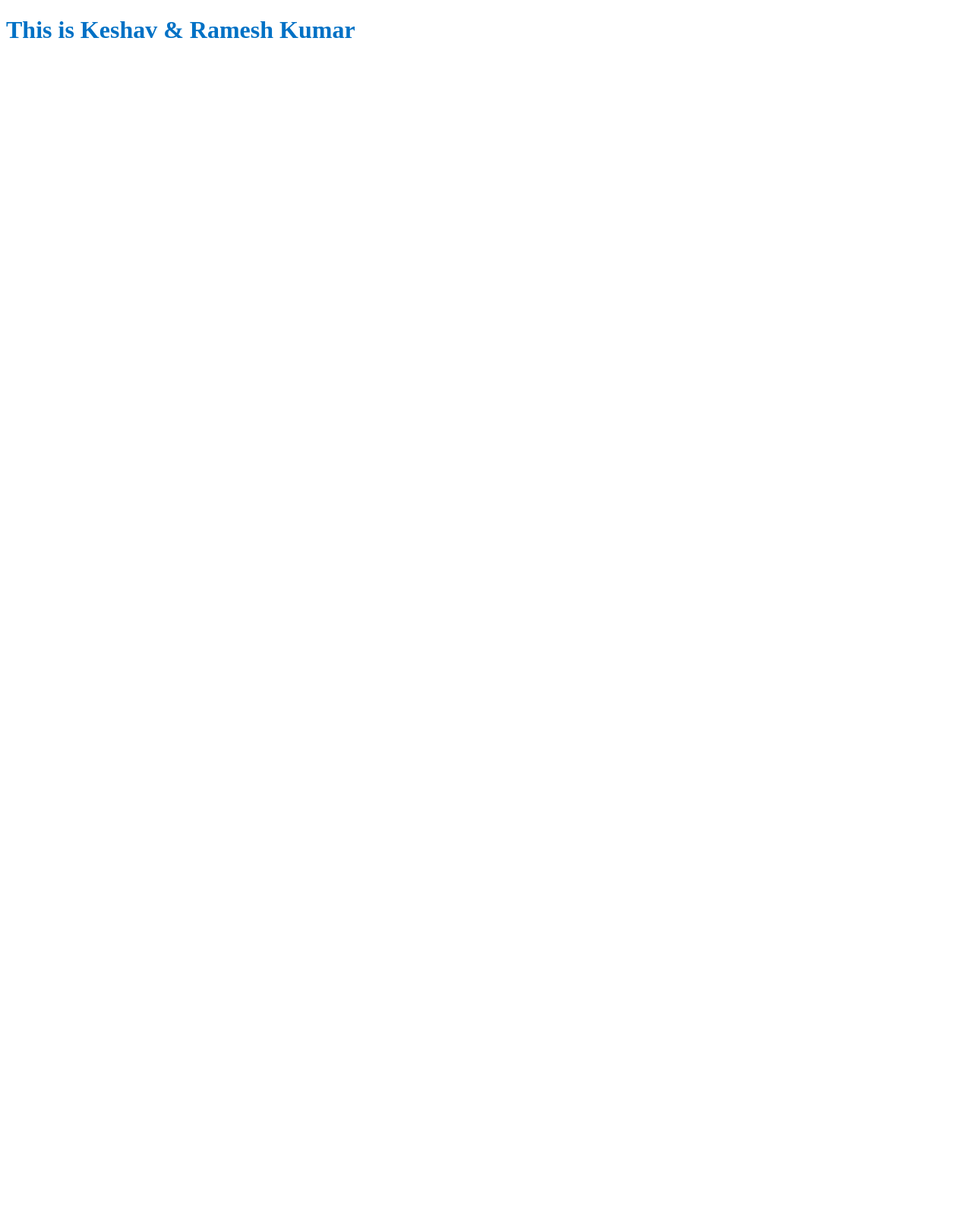
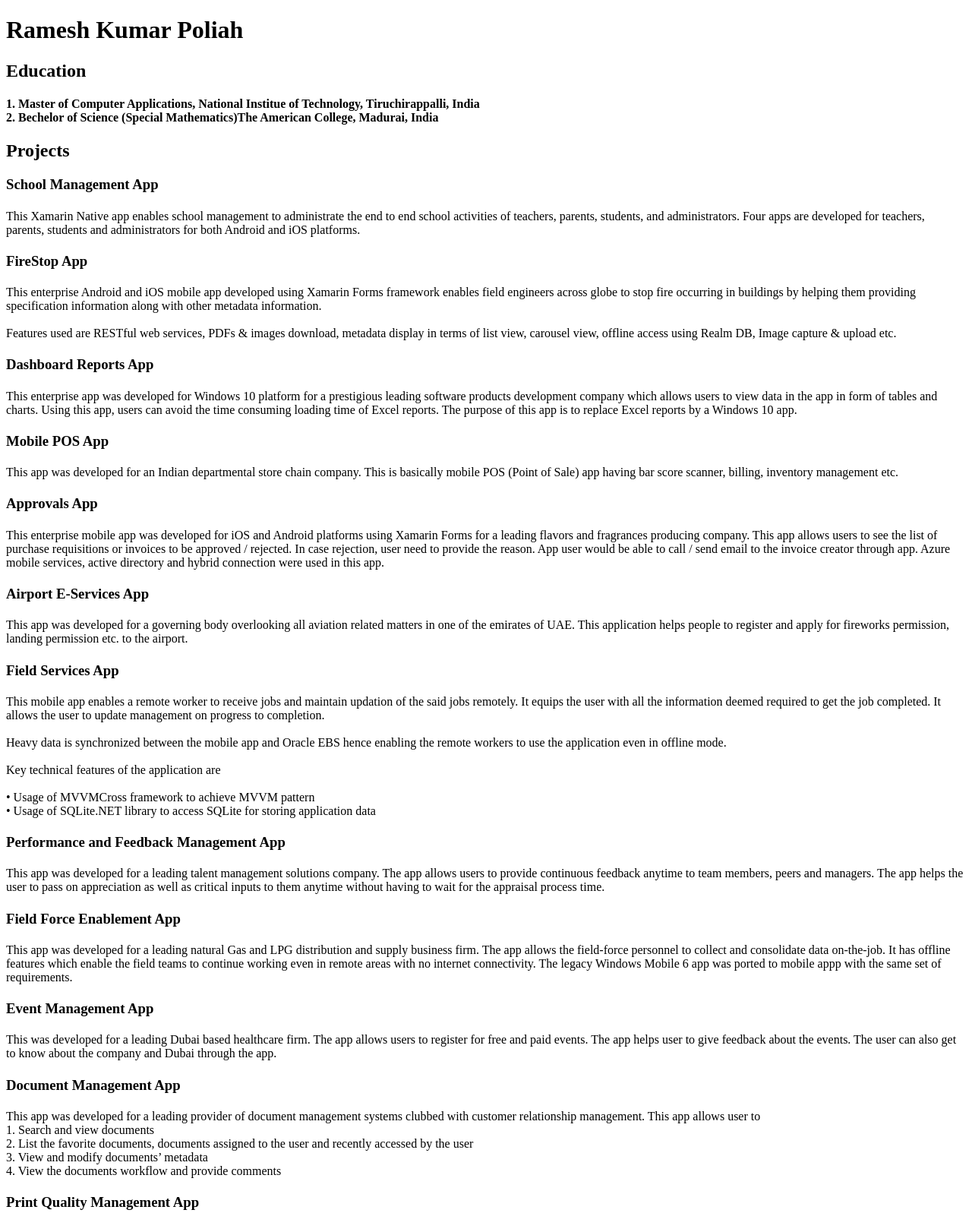
Before and after one commit to rameshkumarpoliah/rameshkumarpoliah.github.io, a plain HTML site: page index.html in a window 1280 px wide. Shown: the top 1597 px of the page at 76% size. Before the commit the page ends 800 px from the top, so only its background shows below. Drawn offline with Linux system fonts and the light colour scheme.

Commit message:
Added projects content

```diff
--- a/index.html
+++ b/index.html
@@ -1,9 +1,50 @@
 <!DOCTYPE html>
 <html>
 <head>
-<title>Keshav & Ramesh Kumar</title>
+<title>Ramesh Resume</title>
 </head>
 <body>
-<h1 style="color:#0071C5">This is Keshav & Ramesh Kumar</h1>
+
+<h1>Ramesh Kumar Poliah</h1>
+<h2>Education<h2>
+
+<h4>1. Master of Computer Applications, National Institue of Technology, Tiruchirappalli, India<br>2. Bechelor of Science (Special Mathematics)The American College, Madurai, India<h4>
+
+<h2>Projects<h2>
+<h3>School Management App<h3>
+<h4 style="font-weight:normal">This Xamarin Native app enables school management to administrate the end to end school activities of teachers, parents, students, and administrators. Four apps are developed for teachers, parents, students and administrators for both Android and iOS platforms.<h4>
+
+<h3>FireStop App<h3>
+<h4 style="font-weight:normal">This enterprise Android and iOS mobile app developed using Xamarin Forms framework enables field engineers across globe to stop fire occurring in buildings by helping them providing specification information along with other metadata information.<br><br>
+
+Features used are RESTful web services, PDFs & images download, metadata display in terms of list view, carousel view, offline access using Realm DB, Image capture & upload etc.<h4>
+<h3>Dashboard Reports App<h3>
+<h4 style="font-weight:normal">This enterprise app was developed for Windows 10 platform for a prestigious leading software products development company which allows users to view data in the app in form of tables and charts. Using this app, users can avoid the time consuming loading time of Excel reports. The purpose of this app is to replace Excel reports by a Windows 10 app.<h4>
+<h3>Mobile POS App<h3>
+<h4 style="font-weight:normal">This app was developed for an Indian departmental store chain company. This is basically mobile POS (Point of Sale) app having bar score scanner, billing, inventory management etc.<h4>
+<h3>Approvals App<h3>
+<h4 style="font-weight:normal">This enterprise mobile app was developed for iOS and Android platforms using Xamarin Forms for a leading flavors and fragrances producing company. This app allows users to see the list of purchase requisitions or invoices to be approved / rejected. In case rejection, user need to provide the reason. App user would be able to call / send email to the invoice creator through app. Azure mobile services, active directory and hybrid connection were used in this app.<h4>
+<h3>Airport E-Services App<h3>
+<h4 style="font-weight:normal">This app was developed for a governing body overlooking all aviation related matters in one of the emirates of UAE. This application helps people to register and apply for fireworks permission, landing permission etc. to the airport.<h4>
+<h3>Field Services App<h3>
+<h4 style="font-weight:normal">This mobile app enables a remote worker to receive jobs and maintain updation of the said jobs remotely. It equips the user with all the information deemed required to get the job completed. It allows the user to update management on progress to completion.<br><br>
+
+Heavy data is synchronized between the mobile app and Oracle EBS hence enabling the remote workers to use the application even in offline mode.<br><br>
+Key technical features of the application are<br><br>
+• Usage of MVVMCross framework to achieve MVVM pattern<br>
+• Usage of SQLite.NET library to access SQLite for storing application data<h4>
+<h3>Performance and Feedback Management App<h3>
+<h4 style="font-weight:normal">This app was developed for a leading talent management solutions company. The app allows users to provide continuous feedback anytime to team members, peers and managers. The app helps the user to pass on appreciation as well as critical inputs to them anytime without having to wait for the appraisal process time.<h4>
+<h3>Field Force Enablement App<h3>
+<h4 style="font-weight:normal">This app was developed for a leading natural Gas and LPG distribution and supply business firm. The app allows the field-force personnel to collect and consolidate data on-the-job. It has offline features which enable the field teams to continue working even in remote areas with no internet connectivity. The legacy Windows Mobile 6 app was ported to mobile appp with the same set of requirements.<h4>
+<h3>Event Management App<h3>
+<h4 style="font-weight:normal">This was developed for a leading Dubai based healthcare firm. The app allows users to register for free and paid events. The app helps user to give feedback about the events. The user can also get to know about the company and Dubai through the app.<h4>
+<h3>Document Management App<h3>
+<h4 style="font-weight:normal">This app was developed for a leading provider of document management systems clubbed with customer relationship management. This app allows user to <br>1. Search and view documents <br>2. List the favorite documents, documents assigned to the user and recently accessed by the user <br>3. View and modify documents’ metadata <br>4. View the documents workflow and provide comments<h4>
+<h3>Print Quality Management App<h3>
+<h4 style="font-weight:normal">This app was developed for a leading global brand production and deployment company. This app allows users to choose different printer brands and display their print quality related statistics in customized chart views.<h4>
+<h3>Product Catalog Admin Web Application<h3>
+<h4 style="font-weight:normal">This application is used to capture various product details and images in back office for the products information to be displayed in products website. Technology used are Java EE, Spring 3.0, Hibernate.<h4>
+
 </body>
 </html>
```
